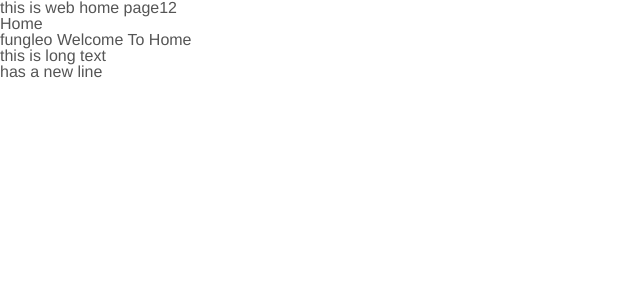
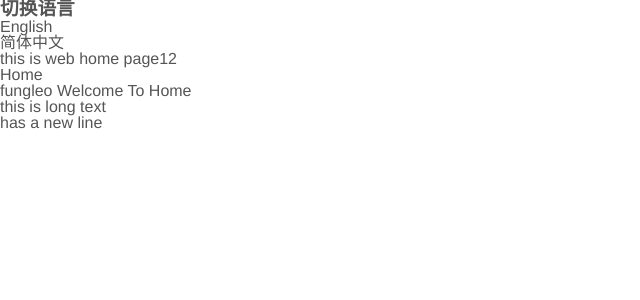
Before and after one commit to fengcms/react-typescript-sass-standard-template, a React (Create React App) app: page / in a window 1280 px wide. Shown: the top 300 px of the page, without its empty margins (0-640 px from the left). Built offline with nearby package versions, Linux system fonts and the light colour scheme.

Commit message:
完成选择语言组件

```diff
--- /dev/null
+++ b/src/components/common/SelectLang.tsx
@@ -0,0 +1,27 @@
+import React, { FC } from 'react'
+import { useTranslation } from 'react-i18next'
+
+import { languages } from '@/lang'
+
+const SelectLang: FC = () => {
+  const { i18n } = useTranslation()
+  const changelang = (code: string): void => {
+    i18n.changeLanguage(code).catch(() => {})
+  }
+  return (
+    <div className="select-lang">
+      <h3>切换语言</h3>
+      <ul>
+        {
+          languages.map(({ label, value }) => {
+            return (
+              <li onClick={() => changelang(value)} key={value}>{label}</li>
+            )
+          })
+        }
+      </ul>
+    </div>
+  )
+}
+
+export default SelectLang
--- a/src/index.tsx
+++ b/src/index.tsx
@@ -4,9 +4,11 @@ import App from '@/views/App'
 import './style/style.scss'
 import reportWebVitals from './reportWebVitals'
 import '@/lang'
+import SelectLang from '@/components/common/SelectLang'
 
 ReactDOM.render(
   <StrictMode>
+    <SelectLang />
     <App />
   </StrictMode>,
   document.getElementById('root')
--- a/src/style/base/_base.scss
+++ b/src/style/base/_base.scss
@@ -36,4 +36,15 @@ body {
     padding-bottom: constant(safe-area-inset-bottom);//为底下圆弧的高度 34px
   }
   ::-webkit-scrollbar {width: 0;height: 0;}
+  * {
+    user-select:none;
+  }
+
+  input, textarea {
+    user-select:auto; /*webkit浏览器*/
+  }
+  input[type="password"] {
+    user-select:none;
+  }
+
 }
--- a/src/style/base/_input.scss
+++ b/src/style/base/_input.scss
@@ -4,7 +4,7 @@ input,textarea,select,button {
   &[type="radio"]{-webkit-appearance: radio;}
   &[type="checkbox"]{-webkit-appearance: checkbox;}
   // 修改点击背景颜色
-    -webkit-tap-highlight-color:rgba(#fff, 0);
+  -webkit-tap-highlight-color:rgba(#fff, 0);
   outline: none;
 }
 input[type="number"]::-webkit-inner-spin-button {-webkit-appearance: none;}
--- a/src/style/base/_mixin.scss
+++ b/src/style/base/_mixin.scss
@@ -2,12 +2,11 @@
 // mixins
 
 // 链接动画
-@mixin dz($time:0.25s){
-  -webkit-transition: all $time ease-in-out;
+@mixin dz($time:0.25s) {
   transition: all $time ease-in-out;
 }
 // 文字描边
-@mixin ts($s1:1px,$s2:1px,$color:$cff){
+@mixin ts($s1:1px,$s2:1px,$color:$cff) {
   text-shadow:
   $s1 $s1 $s2 $color,
   -$s1 $s1 $s2 $color,
@@ -15,33 +14,27 @@
   -$s1 (-$s1) $s2 $color;
 }
 //
-@mixin jb($color1:#000,$color2:#fff,$deg:0){
-  background-image:-webkit-linear-gradient($deg+deg, $color2, $color1);
+@mixin jb($color1:#000,$color2:#fff,$deg:0) {
   background-image:linear-gradient($deg+deg, $color2, $color1);
 }
 // 旋转
-@mixin xz($deg:360){
-  -webkit-transform:rotate($deg+deg);
+@mixin xz($deg:360) {
   transform:rotate($deg+deg);
 }
 // 旋转放大
-@mixin xzfd($deg:360,$s1:1.2){
-  -webkit-transform:rotate($deg+deg) scale($s1);
+@mixin xzfd($deg:360,$s1:1.2) {
   transform:rotate($deg+deg) scale($s1);
 }
 // 旋转放大
-@mixin fd($s1:1.2){
-  -webkit-transform:scale($s1);
+@mixin fd($s1:1.2) {
   transform:scale($s1);
 }
 // 移动动画
-@mixin yd($s1:0,$s2:0){
-  -webkit-transform:translate($s1,$s2);
+@mixin yd($s1:0,$s2:0) {
   transform:translate($s1,$s2);
 }
 // 禁止选中
 @mixin ns{
-  -webkit-touch-callout: none;
   user-select: none;
 }
 // 一行文字标题
@@ -54,7 +47,6 @@
 }
 // 计算
 @mixin calc($property, $expression) {
-  #{$property}: -webkit-calc(#{$expression});
   #{$property}: calc(#{$expression});
 }
 @mixin hlh($s1) {
@@ -64,17 +56,10 @@
 }
 
 
-@function rem($px){
+@function rem($px) {
   @return $px * 375 / 75000 + rem;
 }
 
 @mixin gray{
-  -webkit-filter: grayscale(100%);
   filter: grayscale(100%);
 }
-
-.fix_iphonex {
-  @media only screen and (device-width: 375px) and (device-height: 812px) and (-webkit-device-pixel-ratio: 3) {
-    padding-bottom: rem(34);
-  }
-}
--- a/src/style/base/_mobile.scss
+++ b/src/style/base/_mobile.scss
@@ -1,15 +1,4 @@
 .mobile-outer {
-  width: rem(750);
+  width: rem(750);position: relative;
   margin: 0 auto;min-height: 100vh;
 }
-
-* {
-  user-select:none;
-}
-
-input, textarea {
-  user-select:auto; /*webkit浏览器*/
-}
-input[type="password"] {
-  user-select:none;
-}
```
